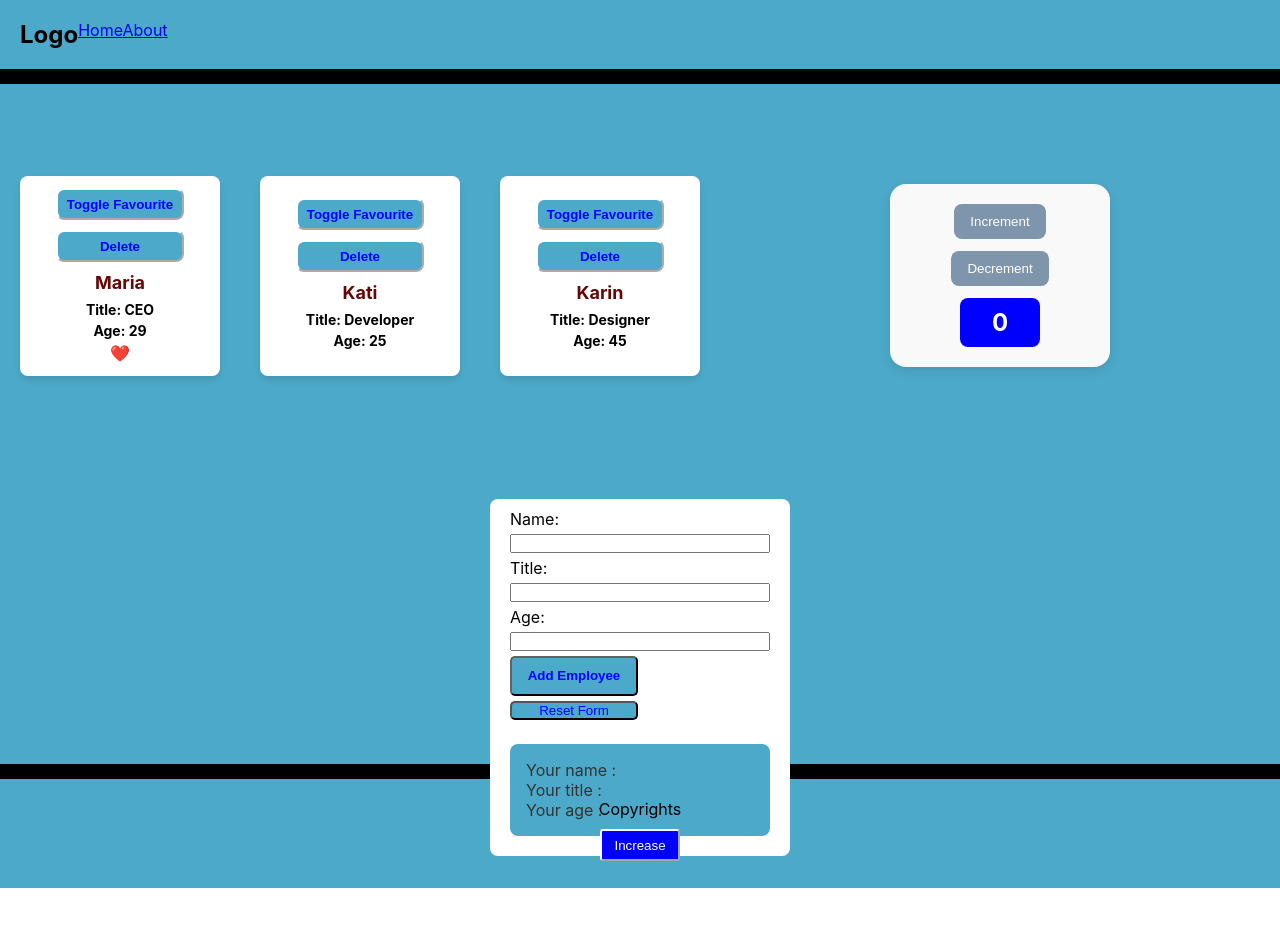
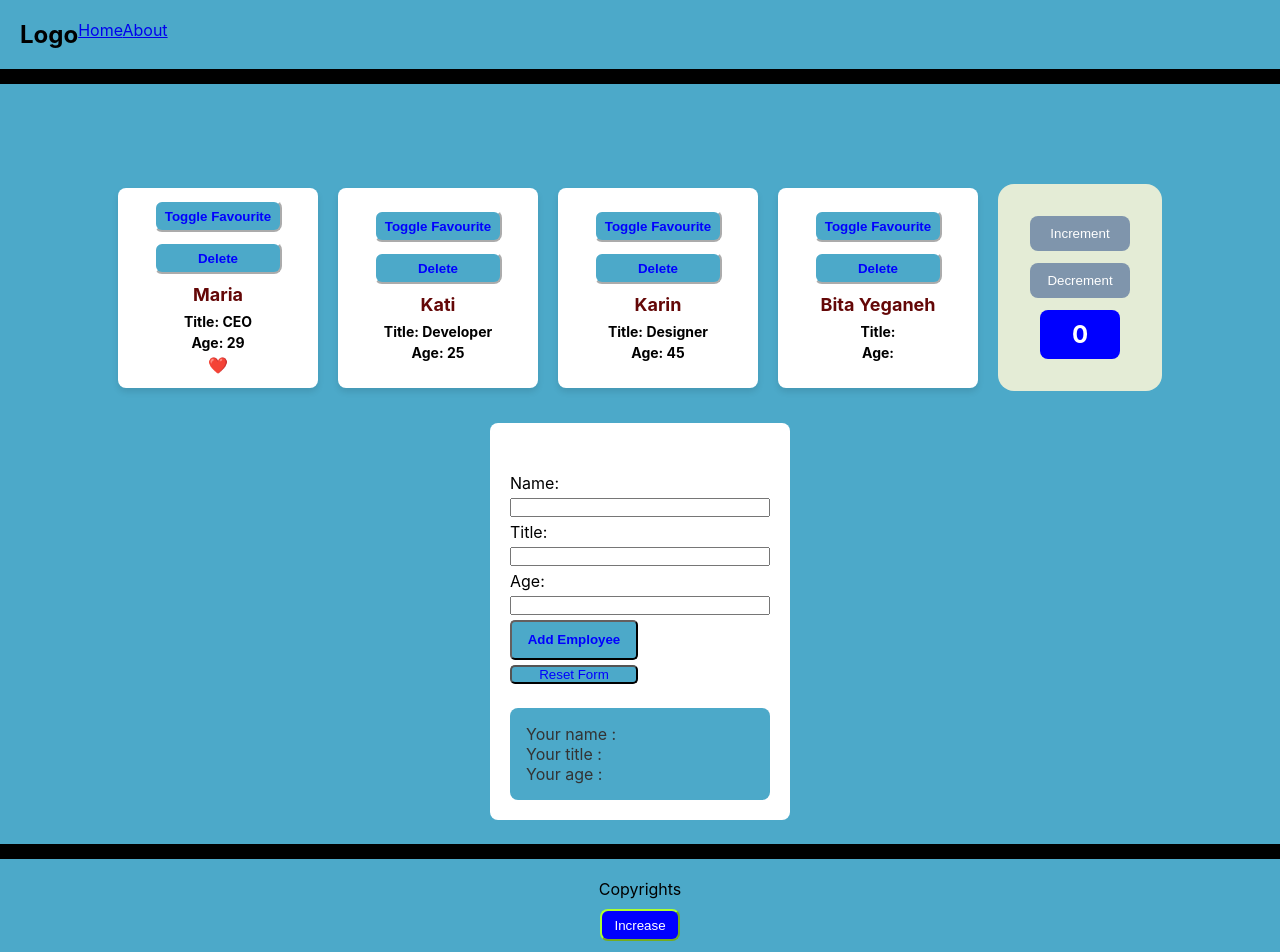
Before and after one commit to BitaYeganeh/react-basics, a React (Vite) app: page / in a window 1280 px wide. Shown: the top 952 px of the page. Before the commit the page ends 888 px from the top, so only its background shows below. Built offline with nearby package versions, Linux system fonts and the light colour scheme; data requests are answered from the project's data file.

Commit message:
style added

```diff
--- a/src/App.css
+++ b/src/App.css
@@ -11,6 +11,7 @@ body {
 }
 
 .app {
+  padding-top: 100px;
   min-height: 100vh;
   display: flex;
   flex-direction: column;
@@ -18,12 +19,11 @@ body {
 }
 
 .main-content {
-  flex: 1;
   display: flex;
   justify-content: center;
   align-items: center;
-  gap: 40px;
-  padding: 60px 20px;
+  gap: 20px;
+  flex-wrap: nowrap
 }
 .button{
   font-weight: bold;
@@ -47,22 +47,19 @@ body {
   align-items: center;
   justify-content: center;
   gap: 12px; /* space between items */
-  padding: 20px;
-  background-color: #f9f9f9;
+  padding: 32px;
+  background-color: #e4ecd6;
   border-radius: 16px;
-  box-shadow: 0 4px 12px rgba(0, 0, 0, 0.1);
-  width: 220px;
-  margin: 40px auto;
 }
 
 .buttons button {
   background-color: #7f95ac;
   color: white;
   border: none;
+  width: 100px;
   padding: 10px 16px;
   border-radius: 8px;
   cursor: pointer;
-  transition: background-color 0.2s ease, transform 0.1s ease;
 }
 
 .buttons button:hover {
@@ -93,7 +90,8 @@ body {
   padding-top:5px;
   padding-bottom: 5px;
   border-radius: 3px;
-  border-color: #f9f9f9;
+  border-color: greenyellow;
+  border-radius: 8px;
   cursor:pointer;
 
 }
--- a/src/Layout.jsx
+++ b/src/Layout.jsx
@@ -7,7 +7,7 @@ const Layout = () => {
     return (
         <div>
             <Header />
-            <div style={{width:"100%", height: "85vh"}}>
+            <div style={{width:"100%", height: "95vh"}}>
               <Outlet />
             </div>
             <Footer />
--- a/src/components/Form.module.css
+++ b/src/components/Form.module.css
@@ -7,7 +7,8 @@
   margin: 2rem auto;
   width: 300px;
   border-radius: 8px;
-  padding-top: 10px;
+  padding-top: 50px;
+  justify-content: space-around
 }
 
 
--- a/src/db.json
+++ b/src/db.json
@@ -8,7 +8,7 @@
       "isFavourite": true
     },
     {
-      "id": 2,
+      "id": "2",
       "name": "Kati",
       "title": "Developer",
       "age": 25,
@@ -19,6 +19,13 @@
       "name": "Karin",
       "title": "Designer",
       "age": 45
+    },
+    {
+      "id": "4",
+      "name": "Bita Yeganeh",
+      "title": "",
+      "age": "",
+      "isFavourite": false
     }
   ],
   "somethingElse": [
```
